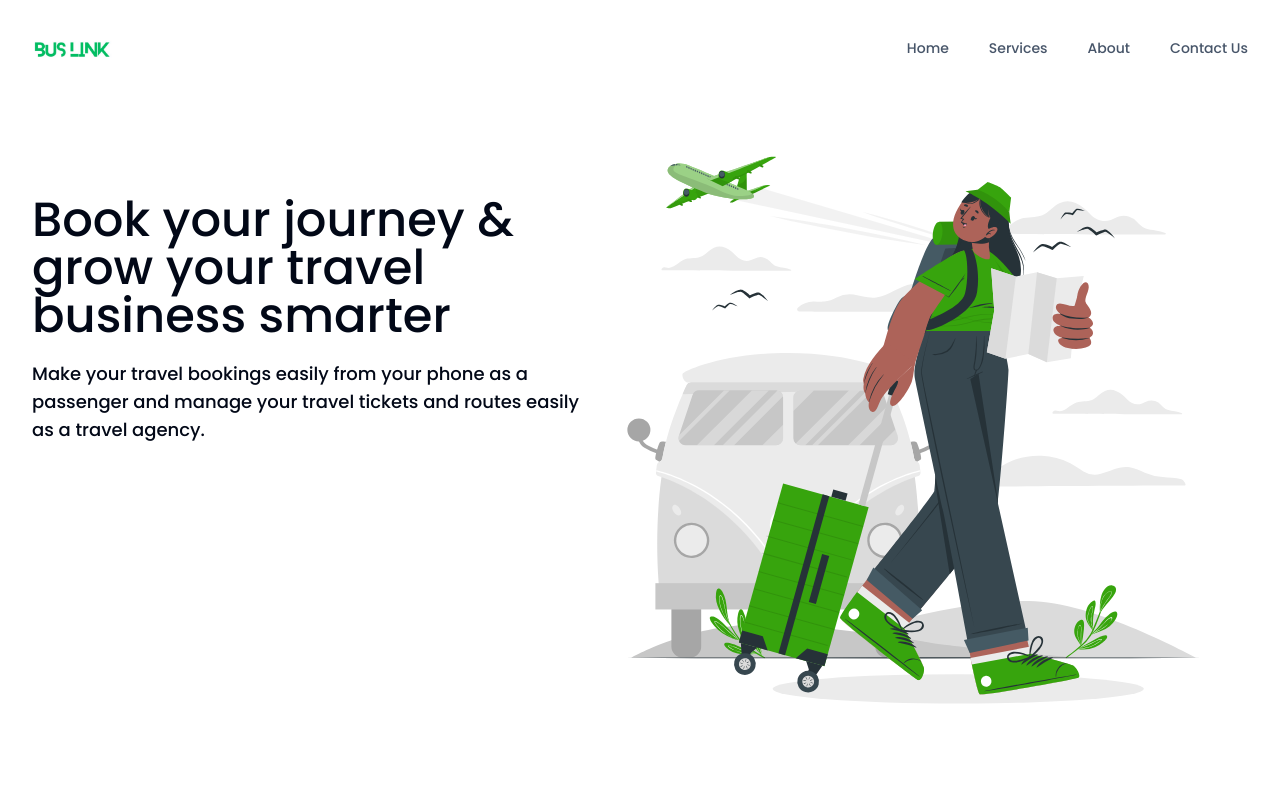
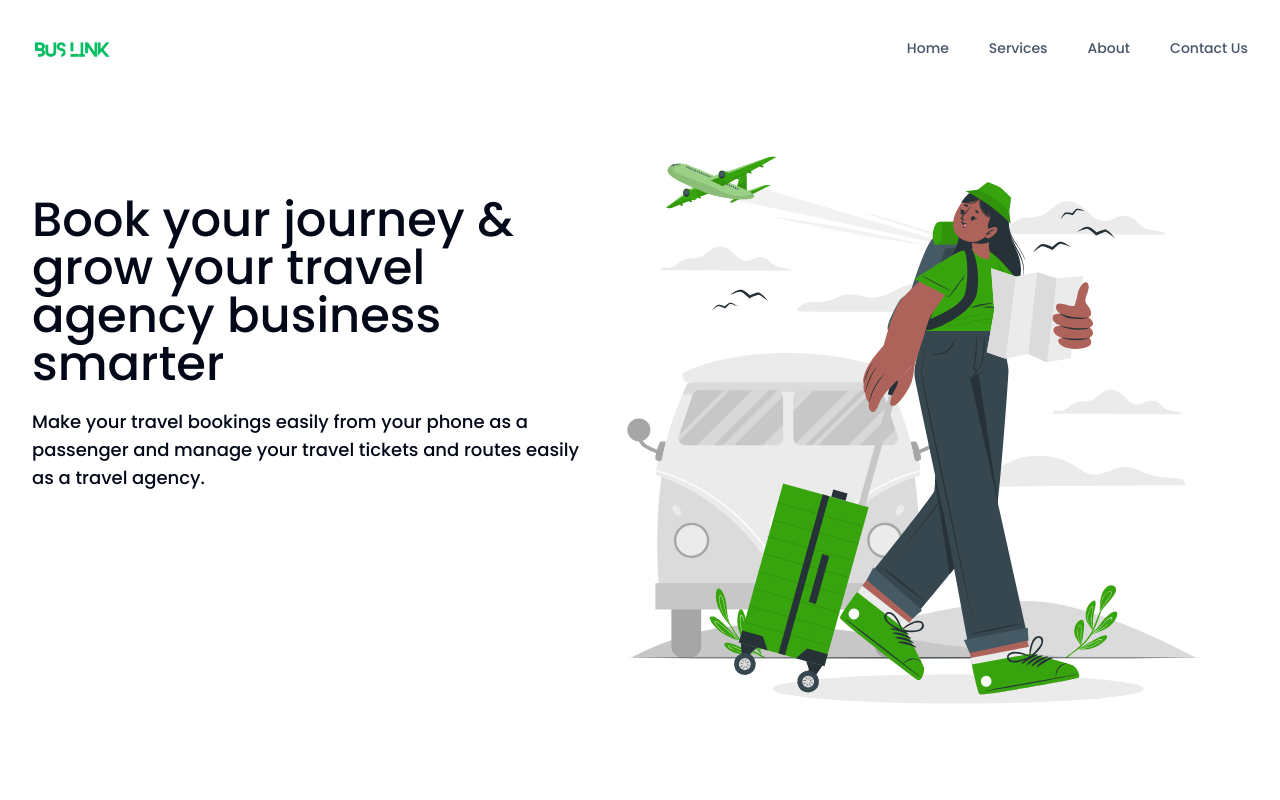
Before and after one commit to bus-link/buslink-landing, a Next.js app: page / in a window 1280 px wide. Shown: the top 800 px of the page. Built offline with nearby package versions, Linux system fonts and the light colour scheme.

Commit message:
updated home banner content

```diff
--- a/src/components/sub-pages/home-banner.tsx
+++ b/src/components/sub-pages/home-banner.tsx
@@ -5,7 +5,7 @@ const HomeBanner = () => {
 		<section className='flex flex-wrap justify-between w-full items-start md:h-screen py-5'>
 			<div className='w-full md:w-[45%] flex flex-col space-y-5 text-center md:text-left md:pt-20'>
 				<h1 className='text-3xl md:text-5xl leading-[60px]'>
-					Book your journey & grow your travel business smarter
+					Book your journey & grow your travel agency business smarter
 				</h1>
 				<p className='text-sm md:text-lg'>
 					Make your travel bookings easily from your phone as a
```
